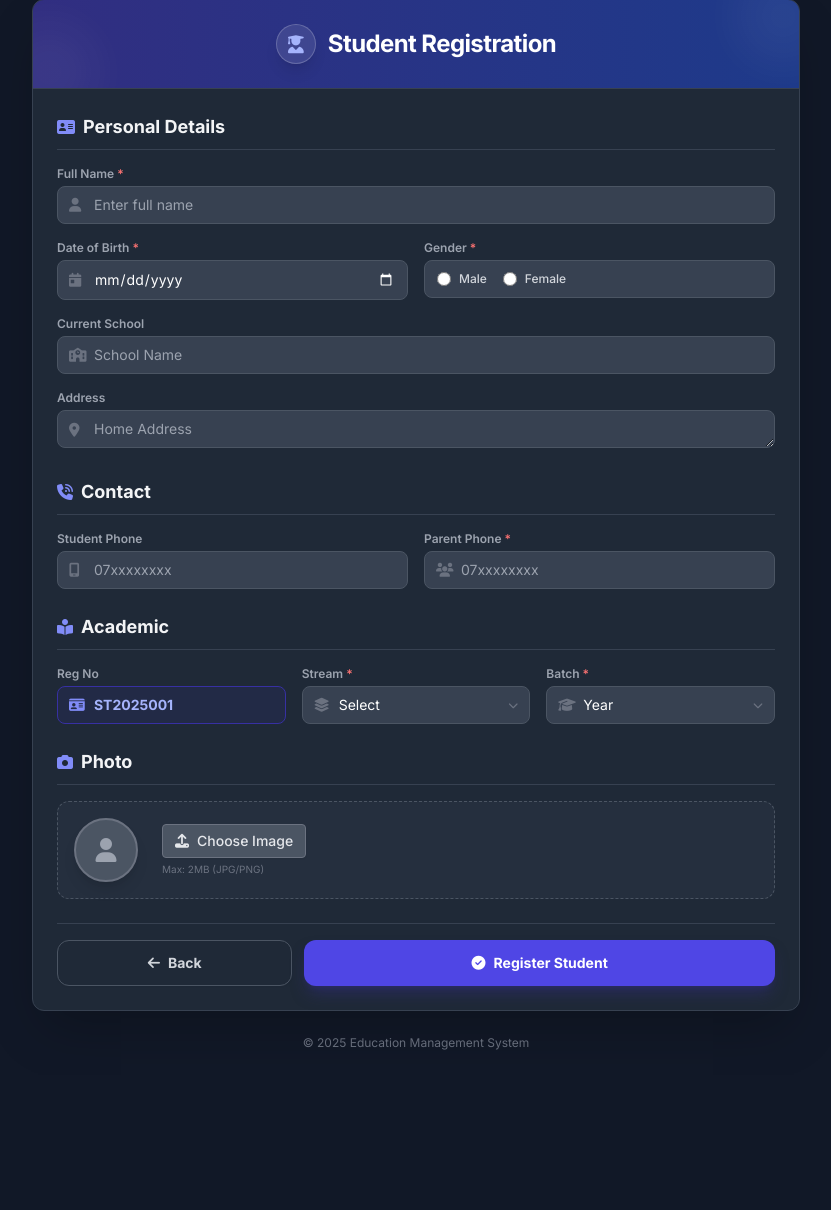
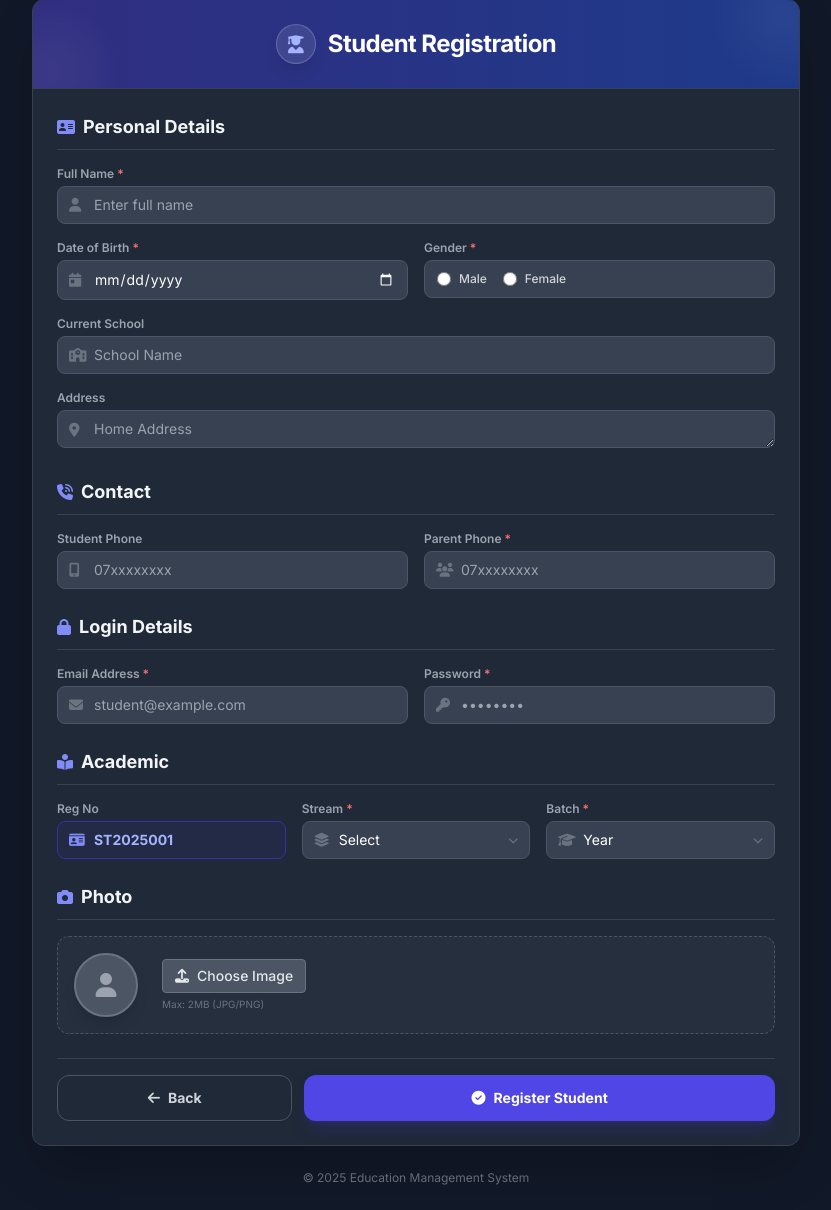
Before and after one commit to AL-Class-manegement-System/AL-Class-Management-System, a PHP site: page /log/registration.php in a window 1280 px wide. Shown: the part 25-1235 px from the top of the page, without its empty margins (224-1055 px from the left). Before the commit the page ends 1075 px from the top, so only its background shows below. Run offline with PHP 8.4, Linux system fonts and the light colour scheme; some libraries are stand-ins or nearby versions.

Commit message:
update Login Details

```diff
--- a/log/registration.php
+++ b/log/registration.php
@@ -68,7 +68,7 @@
             </div>
 
             <div class="p-6">
-              <form id="studentForm" action="../lib/registrationbackend.php" method="POST" enctype="multipart/form-data">
+               <form id="studentForm" action="../backend/registrationbackend.php" method="POST" enctype="multipart/form-data">
 
                     <div class="mb-6">
                         <div class="flex items-center gap-2 mb-4 border-b border-gray-700 pb-2">
@@ -169,6 +169,36 @@
                         </div>
                     </div>
 
+                    <div class="mb-6">
+                        <div class="flex items-center gap-2 mb-4 border-b border-gray-700 pb-2">
+                            <i class="fa-solid fa-lock text-indigo-400"></i>
+                            <h3 class="text-lg font-bold text-gray-100">Login Details</h3>
+                        </div>
+
+                        <div class="grid grid-cols-1 md:grid-cols-2 gap-4">
+                            <div>
+                                <label class="block text-xs font-semibold text-gray-400 mb-1 required">Email Address</label>
+                                <div class="relative group">
+                                    <div class="absolute inset-y-0 left-0 pl-3 flex items-center pointer-events-none text-gray-500">
+                                        <i class="fa-solid fa-envelope text-sm"></i>
+                                    </div>
+                                    <input type="email" id="email" name="email" placeholder="student@example.com"
+                                        class="w-full pl-9 pr-3 py-2 bg-gray-700 border border-gray-600 rounded-lg text-sm text-white placeholder-gray-400 focus:bg-gray-600 focus:ring-1 focus:ring-indigo-500 focus:border-indigo-500 transition-all outline-none" required>
+                                </div>
+                            </div>
+
+                            <div>
+                                <label class="block text-xs font-semibold text-gray-400 mb-1 required">Password</label>
+                                <div class="relative group">
+                                    <div class="absolute inset-y-0 left-0 pl-3 flex items-center pointer-events-none text-gray-500">
+                                        <i class="fa-solid fa-key text-sm"></i>
+                                    </div>
+                                    <input type="password" id="password" name="password" placeholder="••••••••"
+                                        class="w-full pl-9 pr-3 py-2 bg-gray-700 border border-gray-600 rounded-lg text-sm text-white placeholder-gray-400 focus:bg-gray-600 focus:ring-1 focus:ring-indigo-500 focus:border-indigo-500 transition-all outline-none" required>
+                                </div>
+                            </div>
+                        </div>
+                    </div>
                     <div class="mb-6">
                         <div class="flex items-center gap-2 mb-4 border-b border-gray-700 pb-2">
                             <i class="fa-solid fa-book-open-reader text-indigo-400"></i>
```
